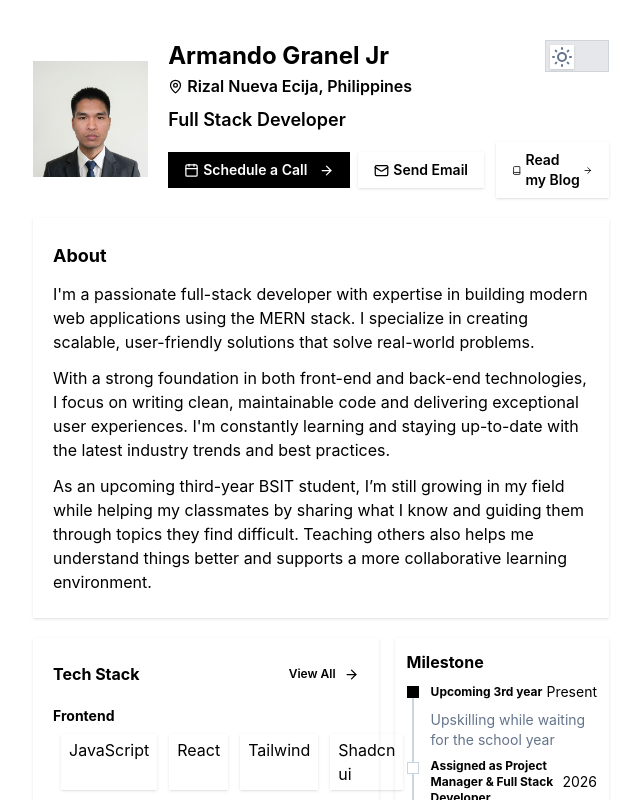
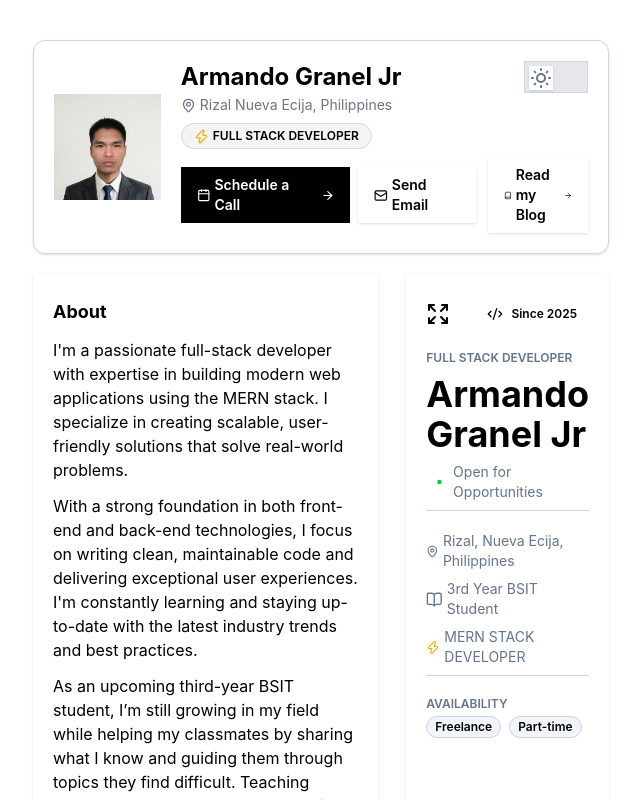
Before and after one commit to graneljr/portfolio, a React (Vite) app: page / in a window 1280 px wide. Shown: the top 800 px of the page, without its empty margins (319-959 px from the left). Built offline with nearby package versions, Linux system fonts and the light colour scheme.

Commit message:
updating profile card

```diff
--- a/src/App.jsx
+++ b/src/App.jsx
@@ -18,6 +18,11 @@ import {
   SunMedium,
   Mail,
   Book,
+  Expand,
+  Code2,
+  Dot,
+  BookOpen,
+  Zap,
 } from "lucide-react";
 import { motion } from "motion/react";
 function App() {
@@ -82,7 +87,7 @@ function App() {
         "REST",
         "MVC",
         "PostMan",
-        "Resend API"
+        "Resend API",
       ],
     },
     {
@@ -124,11 +129,12 @@ function App() {
       className={`w-full flex items-center dark:bg-black dark:text-white pt-10 justify-center ${dark ? "dark" : ""} transition-all duration-300 ease-in-out`}
     >
       <motion.div
-      initial={{opacity:0, translateY: 20}}
-      animate={{opacity:1, translateY: 0}}
-      transition={{duration:1, ease: "linear"}}
-      className="w-[45%] flex flex-col gap-5">
-        <div className="w-full flex gap-5 items-center">
+        initial={{ opacity: 0, translateY: 20 }}
+        animate={{ opacity: 1, translateY: 0 }}
+        transition={{ duration: 1, ease: "linear" }}
+        className="w-[45%] flex flex-col gap-5"
+      >
+        <div className="w-full flex gap-5 items-center border border-gray-300 dark:border-white/20 rounded-xl shadow p-5">
           <div className="relative w-[20%] aspect-square">
             <img
               src={me}
@@ -168,11 +174,13 @@ function App() {
                   </div>
                 </button>
               </span>
-              <span className="flex items-center gap-1 font-semibold">
+              <span className="flex text-sm text-muted-foreground dark:text-gray-200 items-center gap-1 ">
                 <MapPin size={15} /> <h1>Rizal Nueva Ecija, Philippines</h1>
               </span>
             </div>
-            <h1 className="font-semibold text-lg">Full Stack Developer</h1>
+            <span className="px-3 rounded-full py-1 dark:bg-white/10 dark:border-transparent bg-gray-100 self-start border-gray-300 border items-center gap-1 text-xs font-semibold flex ">
+              <Zap size={15} className="text-yellow-500"/> FULL STACK DEVELOPER
+            </span>
             <div className="w-full flex items-center gap-3">
               <div className="flex items-center gap-2">
                 <span className="px-4 py-2 text-sm flex items-center gap-1 font-semibold bg-black text-white dark:bg-white dark:text-black ">
@@ -193,7 +201,8 @@ function App() {
             </div>
           </div>
         </div>
-        <div className="w-full flex flex-col px-5 py-6 shadow-sm gap-3  dark:bg-gray-200/10">
+        <div className="flex gap-7 w-full">
+          <div className="w-[60%] flex flex-col px-5 py-6 shadow-sm gap-3  dark:bg-gray-200/10">
             <h1 className="text-lg font-bold">About</h1>
             <p>
               I'm a passionate full-stack developer with expertise in building
@@ -204,17 +213,69 @@ function App() {
             <p>
               With a strong foundation in both front-end and back-end
               technologies, I focus on writing clean, maintainable code and
-            delivering exceptional user experiences. I'm constantly learning and
-            staying up-to-date with the latest industry trends and best
+              delivering exceptional user experiences. I'm constantly learning
+              and staying up-to-date with the latest industry trends and best
               practices.
             </p>
             <p>
               As an upcoming third-year BSIT student, I’m still growing in my
-            field while helping my classmates by sharing what I know and guiding
-            them through topics they find difficult. Teaching others also helps
-            me understand things better and supports a more collaborative
-            learning environment.
+              field while helping my classmates by sharing what I know and
+              guiding them through topics they find difficult. Teaching others
+              also helps me understand things better and supports a more
+              collaborative learning environment.
             </p>
+          </div>
+          <div className="px-5 py-6 shadow-sm gap-5 flex flex-col flex-1 dark:bg-gray-200/10">
+            <div className="flex justify-between items-center ">
+              <Expand />
+              <span className="px-3 flex py-2  rounded-xl items-center text-xs font-semibold gap-2">
+                <Code2 size={16} /> Since 2025
+              </span>
+            </div>
+            <div className="w-full flex flex-col gap-2 pb-2 border-b border-slate-300">
+              <h1 className="text-xs font-semibold text-muted dark:text-gray-200/60">
+                FULL STACK DEVELOPER
+              </h1>
+              <span>
+                <h1 className="text-4xl font-bold dark:text-white">Armando</h1>
+                <h1 className="text-4xl font-bold dark:text-white">
+                  Granel Jr
+                </h1>
+              </span>
+              <span className="flex items-center text-muted text-sm dark:dark:text-gray-200/60">
+                <Dot className="text-green-500" size={30} /> Open for
+                Opportunities
+              </span>
+            </div>
+            <div className="w-full flex flex-col gap-2 pb-2 border-b border-slate-300">
+              <span className="text-muted dark:text-gray-300 flex items-center gap-1 text-sm">
+                <MapPin size={17} />
+                Rizal, Nueva Ecija, Philippines
+              </span>
+              <span className="text-muted dark:text-gray-300 flex items-center gap-1 text-sm">
+                <BookOpen size={17} /> 3rd Year BSIT Student
+              </span>
+              <span className="text-muted dark:text-gray-300 flex items-center gap-1 text-sm">
+                <Zap className="text-yellow-500" size={17} /> MERN STACK
+                DEVELOPER
+              </span>
+            </div>
+            <div className="w-full flex flex-col gap-3">
+              <div className="flex flex-col gap-1">
+                <h1 className="text-xs font-semibold text-muted dark:text-gray-200/60">
+                  AVAILABILITY
+                </h1>
+                <div className="flex items-center gap-2">
+                  <span className="text-xs font-semibold dark:text-gray-200 py-0.5 px-2 rounded-full  bg-slate-100 border border-slate-300 dark:bg-gray-200/10 dark:border-transparent ">
+                    Freelance
+                  </span>
+                  <span className="text-xs font-semibold dark:text-gray-200 py-0.5 px-2 rounded-full  bg-slate-100 border border-slate-300 dark:bg-white/10 dark:border-transparent ">
+                    Part-time
+                  </span>
+                </div>
+              </div>
+            </div>
+          </div>
         </div>
         <div className="w-full flex gap-4">
           <div className="flex  flex-col gap-2 w-[60%]">
--- a/src/index.css
+++ b/src/index.css
@@ -37,6 +37,7 @@ body {
    --color-primary-text: blue;
   --color-muted: #64748B;
   --color-muted-light: #eff1f5;
+  --color-muted-foreground: #717182;
 
   --color-primary: hsl(220, 60%, 20%);
 }
```
Lines whose indentation alone changed are shown as unchanged.
